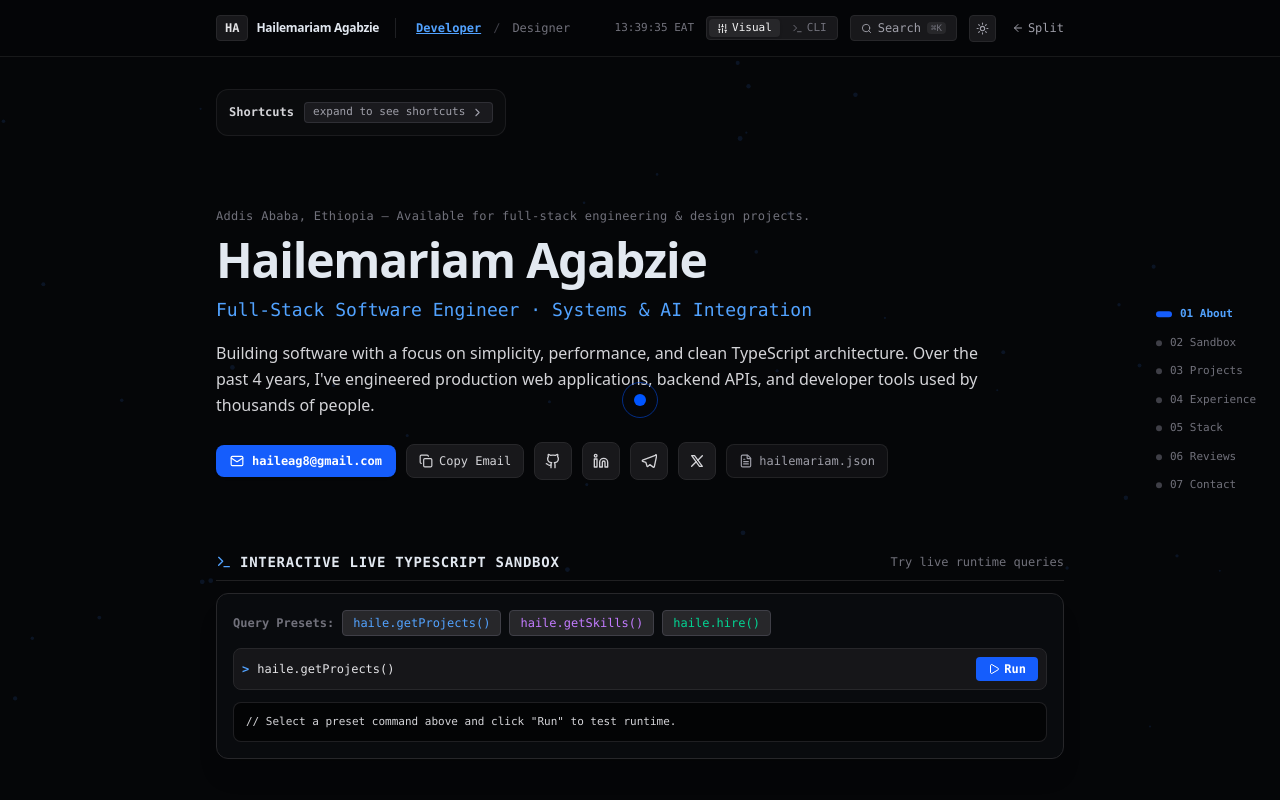
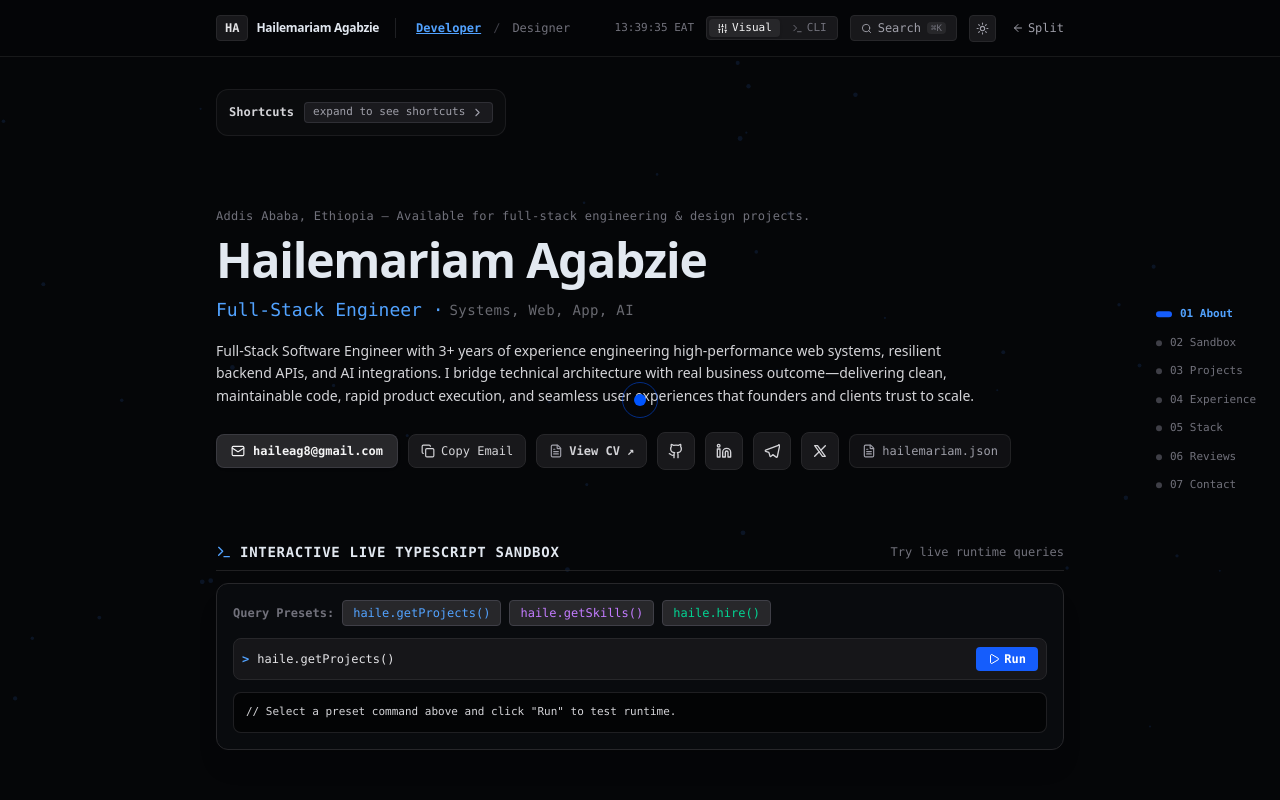
Before and after one commit to haile121/portfolio, a Next.js app: page /minimalist in a window 1280 px wide. Shown: the top 800 px of the page. Built offline with nearby package versions, Linux system fonts and the light colour scheme.

Commit message:
refactor(minimalist): update bio copy and connect View CV button

```diff
--- a/src/components/minimalist/HeroSection.tsx
+++ b/src/components/minimalist/HeroSection.tsx
@@ -37,7 +37,7 @@ export function HeroSection({
             ? "Full-Stack Software Engineer"
             : "UI/UX & Product Designer",
         location: "Addis Ababa, Ethiopia",
-        experienceYears: 4,
+        experienceYears: 3,
         projectsCount: devProjects.length,
         primaryStack:
           persona === "code"
@@ -82,29 +82,41 @@ export function HeroSection({
 
         {/* Role Subtitle */}
         <p
-          className={`text-base sm:text-lg font-mono font-medium ${accentText}`}
+          className={`text-base sm:text-lg font-mono font-medium ${accentText} flex flex-wrap items-center gap-1.5`}
         >
-          {persona === "code"
-            ? "Full-Stack Software Engineer · Systems & AI Integration"
-            : "Product & UI/UX Designer · Design Systems"}
+          {persona === "code" ? (
+            <>
+              <span>Full-Stack Engineer ·</span>
+              <span className="opacity-65 text-xs sm:text-sm text-zinc-400 blur-[0.2px] font-normal tracking-wide">
+                Systems, Web, App, AI
+              </span>
+            </>
+          ) : (
+            <>
+              <span>Creator & Senior Content Writer ·</span>
+              <span className="opacity-65 text-xs sm:text-sm text-zinc-400 blur-[0.2px] font-normal tracking-wide">
+                Strategy, Copy, Visuals, UI/UX
+              </span>
+            </>
+          )}
         </p>
 
-        {/* Human Bio */}
+        {/* Human Bio (Modern, Professional & Client-Attracting) */}
         <p
-          className={`text-sm sm:text-base leading-relaxed max-w-3xl pt-1 ${
+          className={`text-xs sm:text-sm leading-relaxed max-w-3xl pt-1 ${
             theme === "dark" ? "text-zinc-300" : "text-slate-600"
           }`}
         >
           {persona === "code"
-            ? "Building software with a focus on simplicity, performance, and clean TypeScript architecture. Over the past 4 years, I've engineered production web applications, backend APIs, and developer tools used by thousands of people."
-            : "Designing intuitive digital interfaces, cohesive design systems, and user-centered products. Bridging aesthetic craft with real-world functional engineering."}
+            ? "Full-Stack Software Engineer with 3+ years of experience engineering high-performance web systems, resilient backend APIs, and AI integrations. I bridge technical architecture with real business outcome—delivering clean, maintainable code, rapid product execution, and seamless user experiences that founders and clients trust to scale."
+            : "Strategic Content Writer & Product Designer with 3+ years of experience turning raw ideas into high-converting digital platforms, brand positioning systems, and engaging editorial copy. I craft compelling visual identities and clear messaging that captivates audiences, establishes market authority, and drives measurable client growth."}
         </p>
 
         {/* Clean Actions: Mail, Copy Email, Icon-only GitHub, LinkedIn, Telegram & X, hailemariam.json */}
         <div className="flex flex-wrap items-center gap-2.5 pt-3 text-xs font-mono">
           <a
             href="mailto:haileag8@gmail.com"
-            className={`inline-flex items-center gap-2 px-3.5 py-2 rounded-lg text-white font-bold transition-all shadow-sm clickable ${accentBg}`}
+            className="inline-flex items-center gap-2 px-3.5 py-2 rounded-lg bg-zinc-800 hover:bg-zinc-700 text-zinc-100 border border-zinc-700/80 font-bold transition-all shadow-sm clickable"
           >
             <Mail size={14} />
             <span>haileag8@gmail.com</span>
@@ -121,6 +133,17 @@ export function HeroSection({
             )}
             <span>{copiedEmail ? "Copied" : "Copy Email"}</span>
           </button>
+
+          {/* Minimal View CV button */}
+          <a
+            href="/HAILEMARIAM_AGABZIE_HAILU_CV.pdf"
+            target="_blank"
+            rel="noreferrer"
+            className="inline-flex items-center gap-1.5 px-3 py-2 rounded-lg border border-zinc-800 bg-zinc-900 text-zinc-300 hover:text-white hover:border-zinc-700 transition-colors clickable font-mono text-xs font-semibold"
+          >
+            <FileText size={14} className="text-zinc-400" />
+            <span>View CV ↗</span>
+          </a>
 
           {/* Icon-Only GitHub */}
           <a
```
